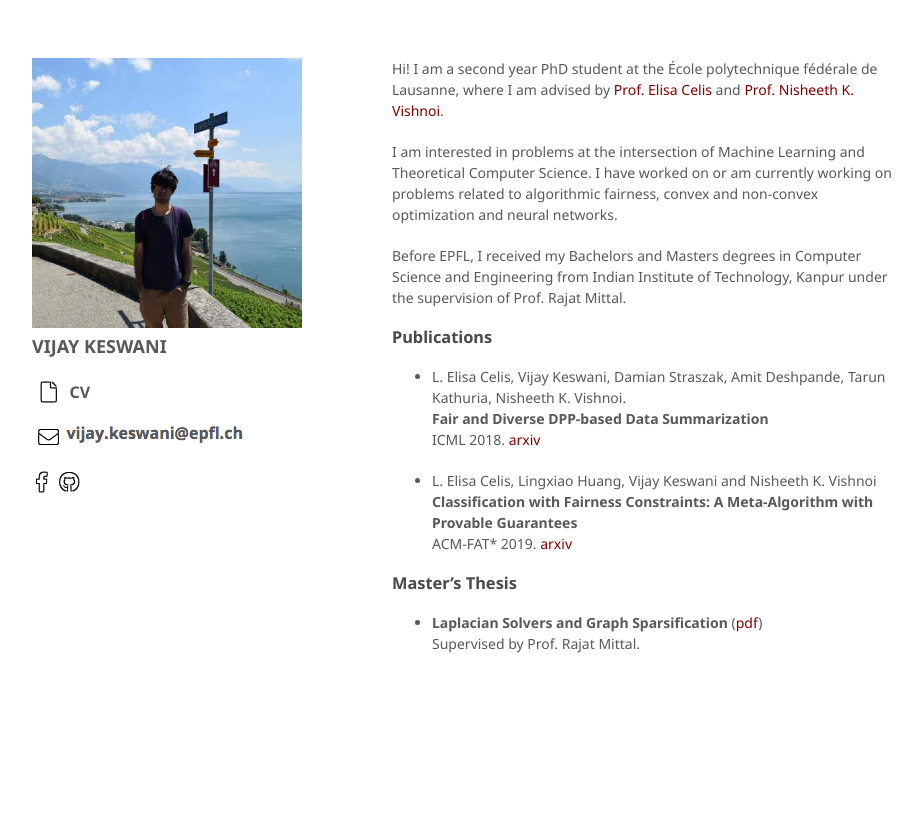
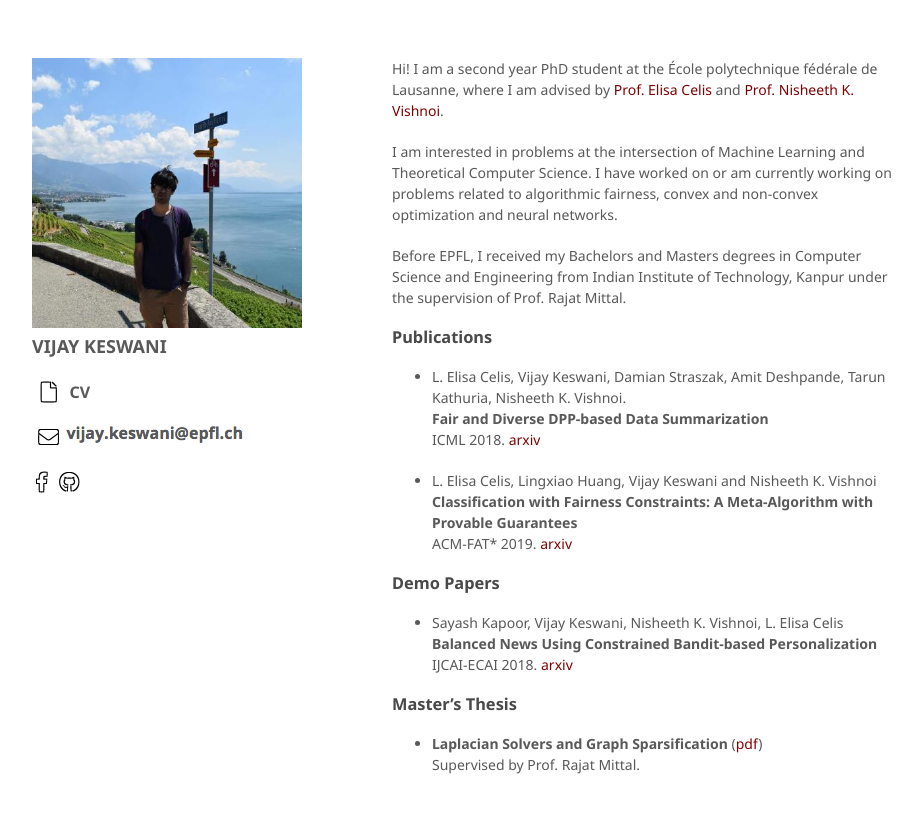
Before and after one commit to vijaykeswani/vijaykeswani.github.io, a Jekyll site: the page built from index.md, in a window 1280 px wide. Shown: the top 813 px of the page, without its empty margins (178-1100 px from the left). Built offline with Jekyll 4.4.1, drawn with Linux system fonts in a browser that asks for light colours; nearby versions of some CDN libraries; a script that is not in the unit is left out.

Commit message:
Added demo paper

```diff
--- a/index.md
+++ b/index.md
@@ -20,6 +20,11 @@ Before EPFL, I received my Bachelors and Masters degrees in Computer Science and
     <b>Classification with Fairness Constraints: A Meta-Algorithm with Provable Guarantees</b>\\
     ACM-FAT* 2019. [arxiv](https://arxiv.org/abs/1802.04023)
 
+### Demo Papers
+
+*   Sayash Kapoor, Vijay Keswani, Nisheeth K. Vishnoi, L. Elisa Celis\\
+    <b>Balanced News Using Constrained Bandit-based Personalization</b>\\
+    IJCAI-ECAI 2018. [arxiv](https://arxiv.org/abs/1806.09202)
 
 ### Master's Thesis
 
```
